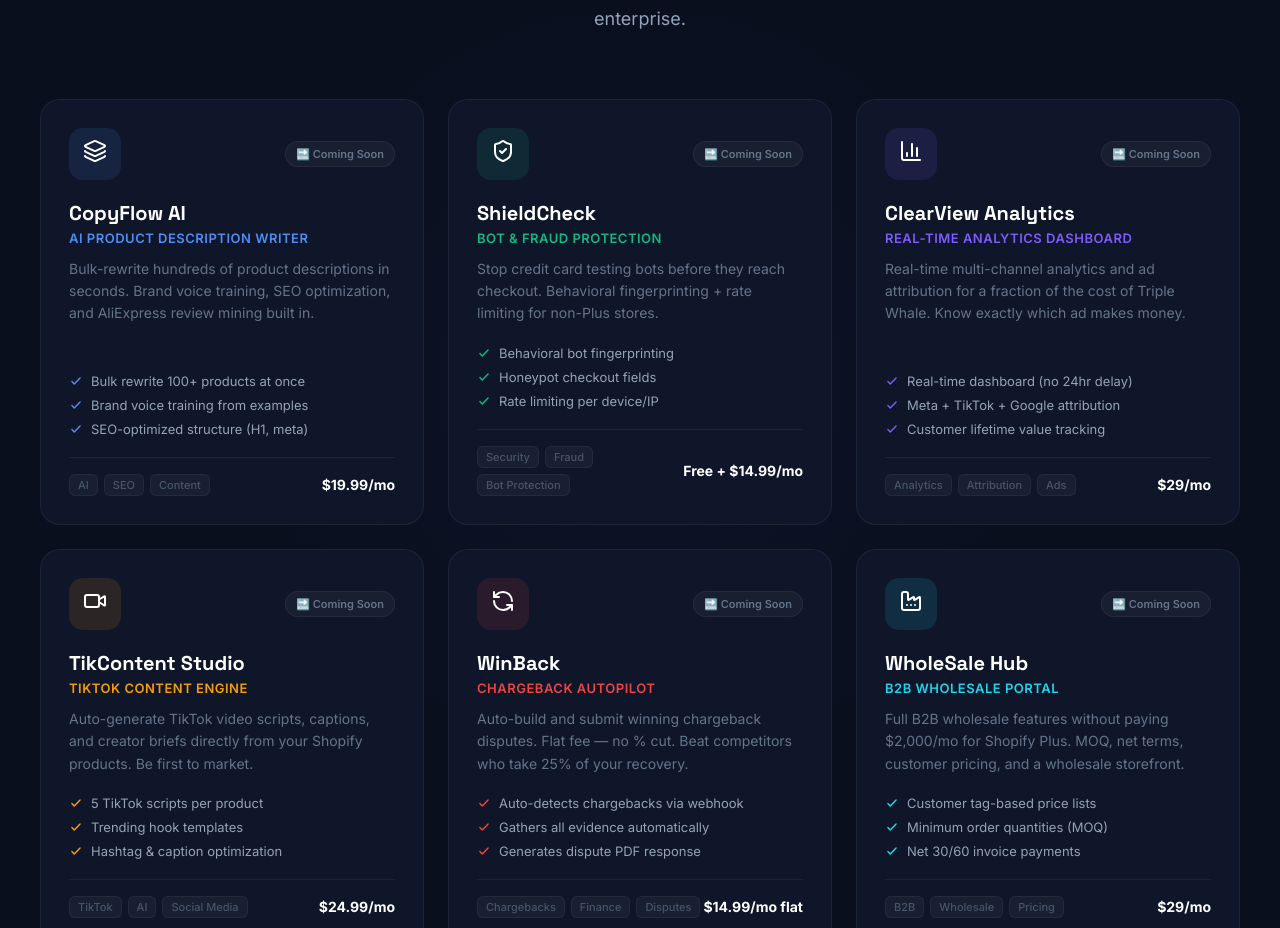
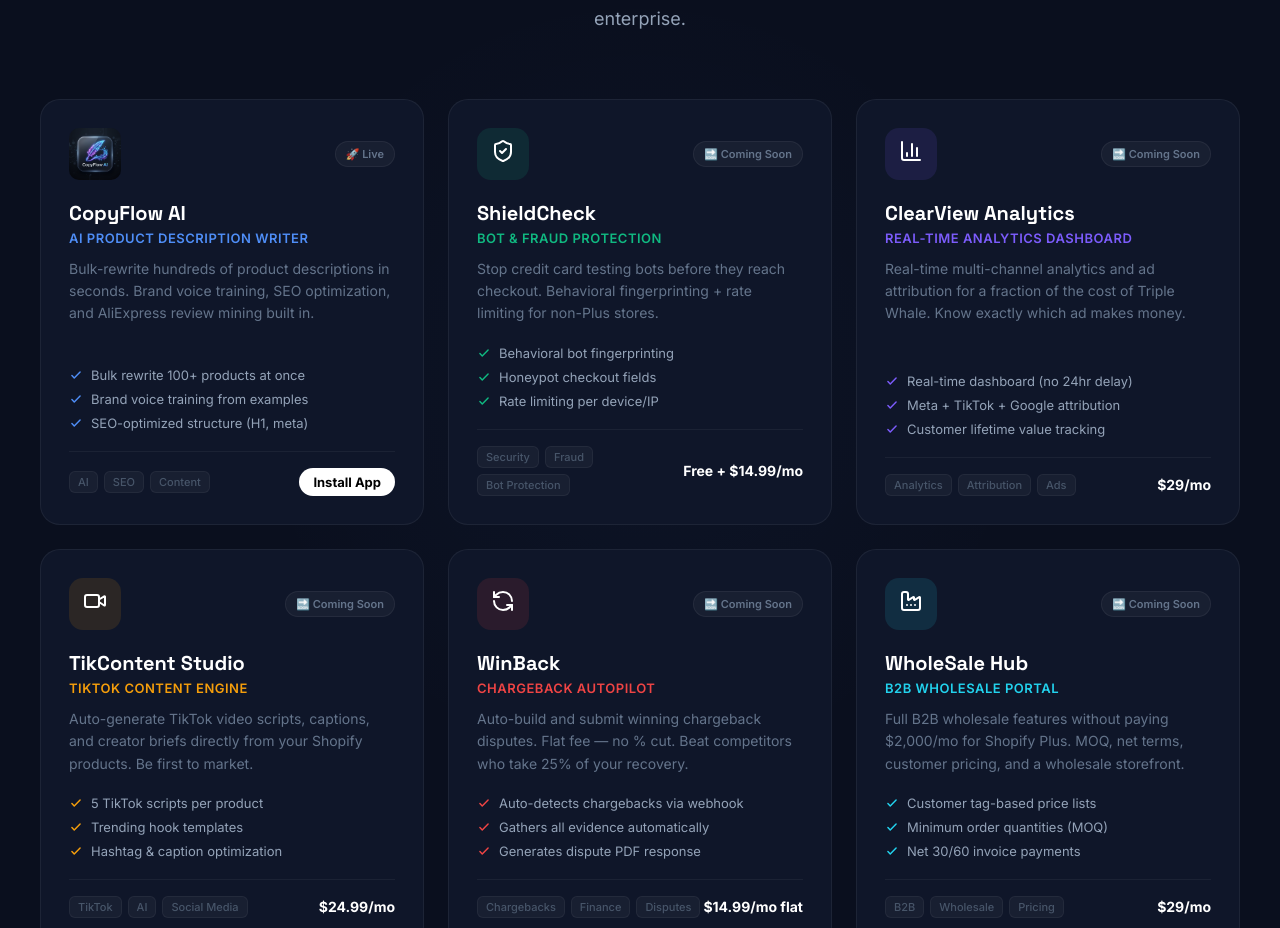
Before and after one commit to aliafifi/dropsify-website, a Next.js app: page / in a window 1280 px wide. Shown: the part 1307-2235 px from the top of the page. Built offline with nearby package versions, Linux system fonts and the light colour scheme.

Commit message:
feat: updated CopyFlow UI and listed on main site

```diff
--- a/src/components/AppsGrid.tsx
+++ b/src/components/AppsGrid.tsx
@@ -1,3 +1,4 @@
+/* eslint-disable @next/next/no-img-element */
 import { apps } from '@/data/apps';
 import styles from './AppsGrid.module.css';
 
@@ -22,10 +23,14 @@ export default function AppsGrid() {
             <div key={app.id} className={styles.card} style={{ '--accent': app.color, '--accent-light': app.colorLight } as React.CSSProperties}>
               <div className={styles.cardTop}>
                 <div className={styles.iconWrap} style={{ background: app.colorLight }}>
-                  <span className={styles.icon}>{app.icon}</span>
+                  {app.image ? (
+                    <img src={app.image} alt={`${app.name} icon`} style={{ width: '100%', height: '100%', objectFit: 'cover', borderRadius: '10px' }} />
+                  ) : (
+                    <span className={styles.icon}>{app.icon}</span>
+                  )}
                 </div>
                 <span className={styles.status}>
-                  {app.status === 'coming-soon' ? '🔜 Coming Soon' : '✅ Live'}
+                  {app.status === 'coming-soon' ? '🔜 Coming Soon' : '🚀 Live'}
                 </span>
               </div>
 
@@ -52,7 +57,11 @@ export default function AppsGrid() {
                     <span key={t} className={styles.tag}>{t}</span>
                   ))}
                 </div>
-                <span className={styles.price}>{app.price}</span>
+                {app.status === 'live' ? (
+                  <a href={app.link || '#'} target="_blank" rel="noopener noreferrer" style={{ background: '#fff', color: '#000', padding: '6px 14px', borderRadius: '20px', textDecoration: 'none', fontWeight: 'bold', fontSize: '13px' }}>Install App</a>
+                ) : (
+                  <span className={styles.price}>{app.price}</span>
+                )}
               </div>
 
               <div className={styles.glow2} style={{ background: `radial-gradient(circle, ${app.colorLight}, transparent 70%)` }}></div>
--- a/src/data/apps.tsx
+++ b/src/data/apps.tsx
@@ -1,16 +1,35 @@
-import { Layers, ShieldCheck, BarChart3, Video, RefreshCcw, Factory } from 'lucide-react';
+import { ShieldCheck, BarChart3, Video, RefreshCcw, Factory } from 'lucide-react';
 
-export const apps = [
+export interface AppData {
+  id: string;
+  name: string;
+  tagline: string;
+  description: string;
+  icon: JSX.Element | null;
+  image?: string;
+  color: string;
+  colorLight: string;
+  price: string;
+  status: 'live' | 'coming-soon';
+  link?: string;
+  tags: string[];
+  stats: { merchants: string; rating: string; savings: string };
+  features: string[];
+}
+
+export const apps: AppData[] = [
   {
     id: 'copyflow',
+    icon: null,
     name: 'CopyFlow AI',
     tagline: 'AI Product Description Writer',
     description: 'Bulk-rewrite hundreds of product descriptions in seconds. Brand voice training, SEO optimization, and AliExpress review mining built in.',
-    icon: <Layers size={24} />,
+    image: '/copyflow-logo.png',
     color: '#4F8EF7',
     colorLight: 'rgba(79,142,247,0.12)',
     price: '$19.99/mo',
-    status: 'coming-soon',
+    status: 'live',
+    link: 'https://apps.shopify.com/copyflow-ai',
     tags: ['AI', 'SEO', 'Content'],
     stats: { merchants: '2,400+', rating: '4.9', savings: '60hrs/mo' },
     features: [
```
Also changed, not shown: public/copyflow-logo.png (added).
